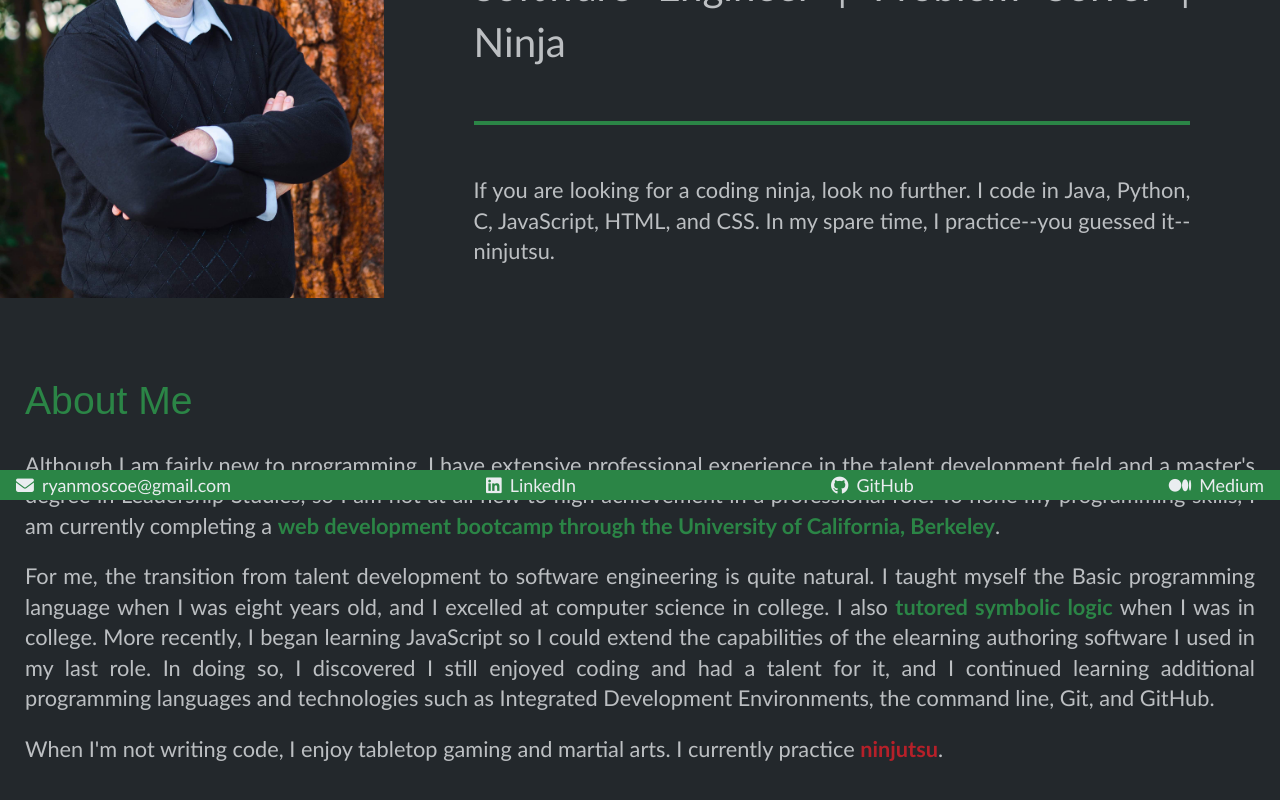
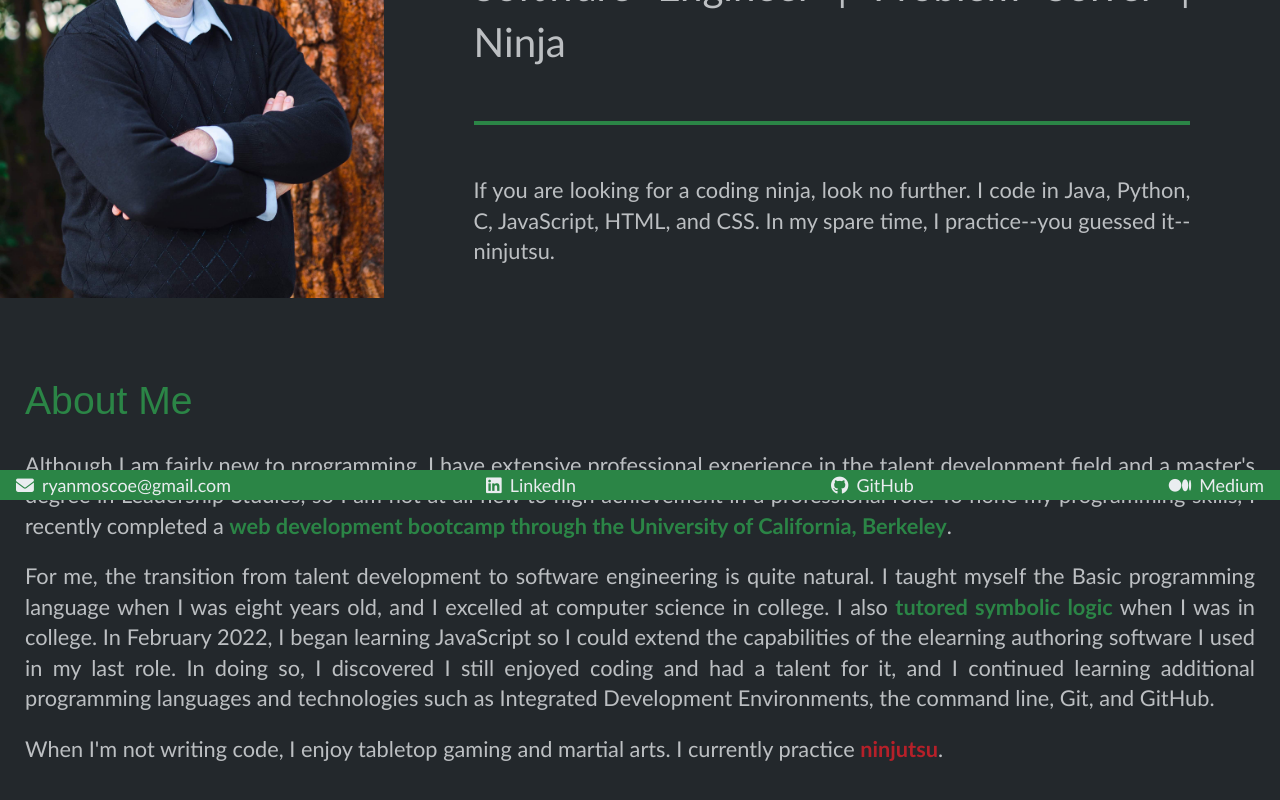
Before and after one commit to rmoscoe/my-portfolio, a React app: page / in a window 1280 px wide. Shown: the part 300-1100 px from the top of the page. Built offline with nearby package versions, Linux system fonts and the light colour scheme.

Commit message:
update About Me content

```diff
--- a/src/components/about.js
+++ b/src/components/about.js
@@ -5,9 +5,9 @@ export default function About() {
     return (
         <section className="link-to" id="about">
             <h2>About Me</h2>
-            <p>Although I am fairly new to programming, I have extensive professional experience in the talent development field and a master's degree in Leadership Studies, so I am not at all new to high achievement in a professional role. To hone my programming skills, I am currently completing a <span className="highlight">web development bootcamp through the University of California, Berkeley</span>.
+            <p>Although I am fairly new to programming, I have extensive professional experience in the talent development field and a master's degree in Leadership Studies, so I am not at all new to high achievement in a professional role. To hone my programming skills, I recently completed a <span className="highlight">web development bootcamp through the University of California, Berkeley</span>.
             </p>
-            <p>For me, the transition from talent development to software engineering is quite natural. I taught myself the Basic programming language when I was eight years old, and I excelled at computer science in college. I also <span className="highlight">tutored symbolic logic</span> when I was in college. More recently, I began learning JavaScript so I could extend the capabilities of the elearning authoring software I used in my last role. In doing so, I discovered I still enjoyed coding and had a talent for it, and I continued learning additional programming languages and technologies such as Integrated Development Environments, the command line, Git, and GitHub.</p>
+            <p>For me, the transition from talent development to software engineering is quite natural. I taught myself the Basic programming language when I was eight years old, and I excelled at computer science in college. I also <span className="highlight">tutored symbolic logic</span> when I was in college. In February 2022, I began learning JavaScript so I could extend the capabilities of the elearning authoring software I used in my last role. In doing so, I discovered I still enjoyed coding and had a talent for it, and I continued learning additional programming languages and technologies such as Integrated Development Environments, the command line, Git, and GitHub.</p>
             <p>When I'm not writing code, I enjoy tabletop gaming and martial arts. I currently practice <span className="contrast">ninjutsu</span>.</p>
         </section>
     );
```
